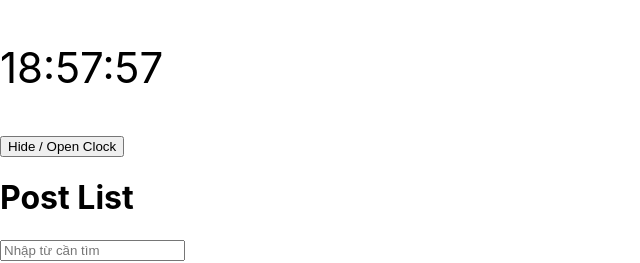
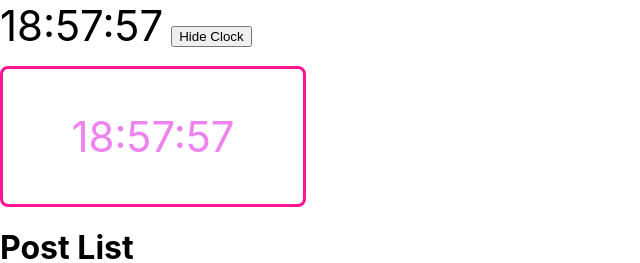
Before and after one commit to tamhoangweb/react-hook, a React (Create React App) app: page / in a window 1280 px wide. Shown: the top 263 px of the page, without its empty margins (0-640 px from the left). Built offline with nearby package versions, Linux system fonts and the light colour scheme; no server answers.

Commit message:
useClock and edit Clock component

```diff
--- a/src/App.js
+++ b/src/App.js
@@ -6,6 +6,7 @@
 import PostList from "./components/PostList";
 import PostFilterSearchForm from "./components/PostFilterSearchForm";
 import Clock from "./components/Clock";
+import BetterClock from "./components/BetterClock";
 
 function App() {
   // const [todoList, setTodoList] = useState([
@@ -71,11 +72,10 @@
   //   newTodoList.push(newTodo);
   //   setTodoList(newTodoList);
   // };
-  const [show, setShow] = useState(true);
   return (
     <div className="app">
-      {show && <Clock />}
-      <button onClick={() => setShow(!show)}>Hide / Open Clock</button>
+      <Clock />
+      <BetterClock />
       <h1>Post List </h1>
       <PostFilterSearchForm onSubmit={handleFilterChange} />
       <PostList posts={posts} />
--- /dev/null
+++ b/src/components/BetterClock/BetterClock.scss
@@ -0,0 +1,9 @@
+.better-clock {
+  margin-top: 15px;
+  width: 300px;
+  border-radius: 8px;
+  border: 3px solid deeppink;
+  color: violet;
+  font-size: 42px;
+  text-align: center;
+}
--- /dev/null
+++ b/src/components/BetterClock/index.jsx
@@ -0,0 +1,14 @@
+import useClock from '../../hooks/useClock';
+import './BetterClock.scss'
+
+function BetterClock(props) {
+  const { timeString } = useClock()
+  return (
+    <div className="better-clock">
+      <p className="better-clock__time">{timeString}</p>
+    </div>
+  )
+}
+
+
+export default BetterClock
--- a/src/components/Clock/index.jsx
+++ b/src/components/Clock/index.jsx
@@ -1,30 +1,24 @@
-import React, { useState, useEffect } from 'react';
+import { useState } from "react";
 
-const formatDate = (date) => {
-  if (!date) return
-  const hours = `0${date.getHours()}`.slice(-2)
-  const minutes = `0${date.getMinutes()}`.slice(-2)
-  const seconds = `0${date.getSeconds()}`.slice(-2)
-  return `${hours}:${minutes}:${seconds}`
-}
+import useClock from '../../hooks/useClock';
+
+
 function Clock(props) {
-  const [timeString, setTimeString] = useState('')
-  useEffect(() => {
-    const timeSetInterval = setInterval(() => {
-      const now = new Date()
-      setTimeString(formatDate(now))
-    }, 1000)
-    return () => {
-      clearInterval(timeSetInterval)
-    }
-  }, []);
-  return (
-    <p style={{ fontSize: '42px' }}>{timeString}</p>
-  )
+  const [show, setShow] = useState(true);
+
+  const { timeString } = useClock()
+  if (show) {
+    return (
+      <>
+        <span style={{ fontSize: '42px', marginRight: '8px' }}>{timeString}</span>
+        <button onClick={() => setShow(!show)}>Hide Clock</button>
+      </>
+    )
+  }
+  else {
+    return <></>
+  }
 }
 
-Clock.propTypes = {
-
-}
 
 export default Clock
--- /dev/null
+++ b/src/hooks/useClock.js
@@ -0,0 +1,24 @@
+import { useState, useEffect } from "react";
+
+const formatDate = (date) => {
+  if (!date) return;
+  const hours = `0${date.getHours()}`.slice(-2);
+  const minutes = `0${date.getMinutes()}`.slice(-2);
+  const seconds = `0${date.getSeconds()}`.slice(-2);
+  return `${hours}:${minutes}:${seconds}`;
+};
+function useClock() {
+  const [timeString, setTimeString] = useState("");
+  useEffect(() => {
+    const timeSetInterval = setInterval(() => {
+      const now = new Date();
+      setTimeString(formatDate(now));
+    }, 1000);
+    return () => {
+      clearInterval(timeSetInterval);
+    };
+  }, []);
+  return { timeString };
+}
+
+export default useClock;
```
